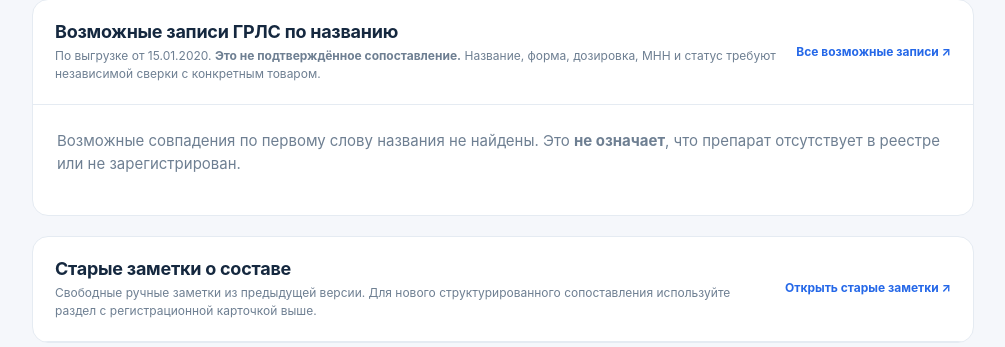
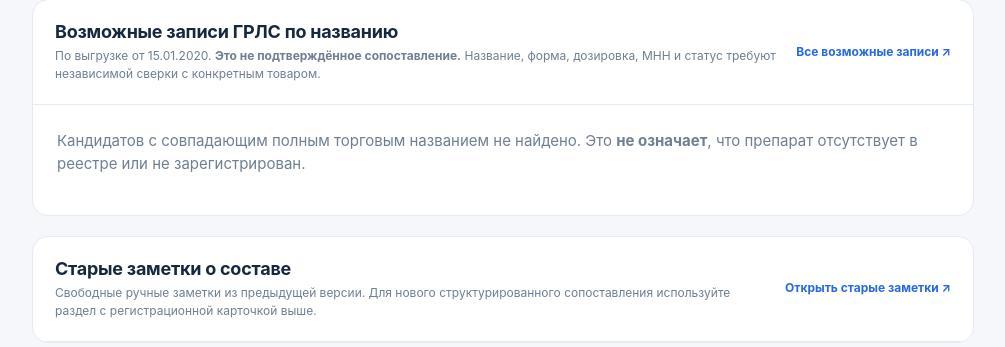
Before and after one commit to BogdanMaslyuk/PharmDesk, a FastAPI app: page /medicines/1 in a window 1280 px wide. Shown: the part 867-1214 px from the top of the page, without its empty margins (266-1271 px from the left). Run offline with FastAPI, Linux system fonts and the light colour scheme; tables that the repository leaves empty hold one stand-in row (values such as "Sample post").

Commit message:
Release PharmDesk v0.4.4 full trade-name matching safety fix

```diff
--- a/app/templates/medicine.html
+++ b/app/templates/medicine.html
@@ -36,7 +36,7 @@
     </table>
     {% else %}
     <div class="panel-body">
-      <p>Возможные совпадения по первому слову названия не найдены. Это <strong>не означает</strong>, что препарат отсутствует в реестре или не зарегистрирован.</p>
+      <p>Кандидатов с совпадающим полным торговым названием не найдено. Это <strong>не означает</strong>, что препарат отсутствует в реестре или не зарегистрирован.</p>
     </div>
     {% endif %}
   </div>
```
